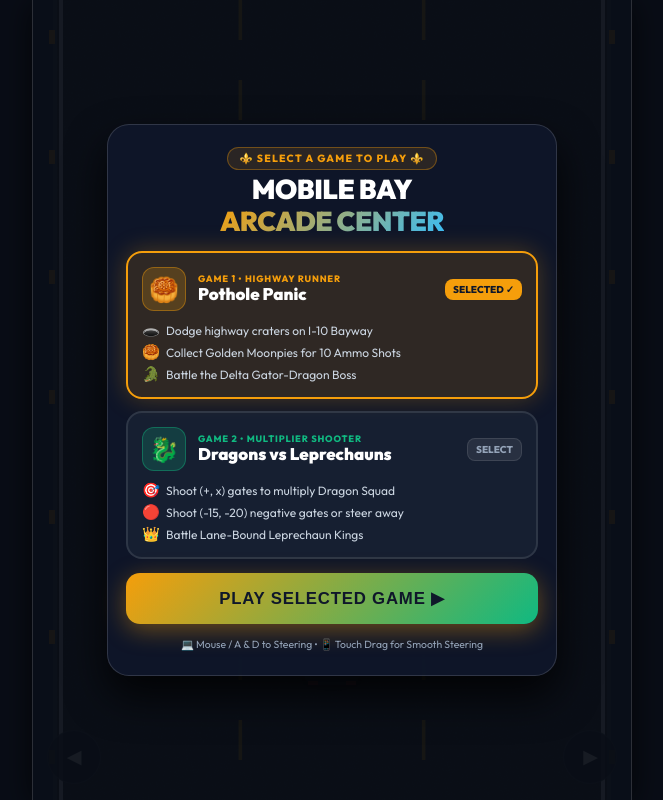
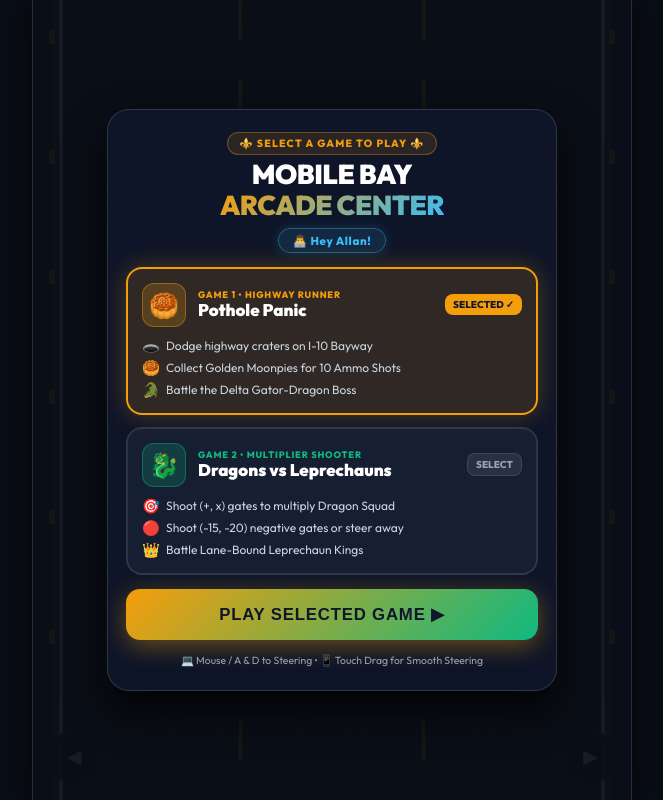
Before and after one commit to MegaEvilSam-Dev/mobile-js-game, a website built with Vite: page index.html in a window 1280 px wide. Shown: the whole page, without its empty margins (308-971 px from the left). Built offline with nearby package versions, Linux system fonts and the light colour scheme.

Commit message:
UI: Added developer note 'Hey Allan!' to the main screen header

```diff
--- a/index.html
+++ b/index.html
@@ -74,6 +74,8 @@
           <div class="menu-header">
             <div class="badge-pill">⚜️ SELECT A GAME TO PLAY ⚜️</div>
             <h1 class="main-title">MOBILE BAY<br><span class="gradient-text">ARCADE CENTER</span></h1>
+            <!-- Developer Note -->
+            <div class="dev-note-pill">👨‍💻 Hey Allan!</div>
           </div>
 
           <!-- Two Separate Large Game Cards -->
--- a/style.css
+++ b/style.css
@@ -114,6 +114,19 @@ html, body {
   padding: 4px 12px;
   border-radius: 20px;
   text-transform: uppercase;
+}
+
+.dev-note-pill {
+  font-size: 0.72rem;
+  font-weight: 800;
+  letter-spacing: 0.6px;
+  color: #38bdf8;
+  background: rgba(56, 189, 248, 0.12);
+  border: 1px solid rgba(56, 189, 248, 0.35);
+  padding: 4px 14px;
+  border-radius: 20px;
+  margin-top: 2px;
+  box-shadow: 0 0 12px rgba(56, 189, 248, 0.2);
 }
 
 .main-title {
```
